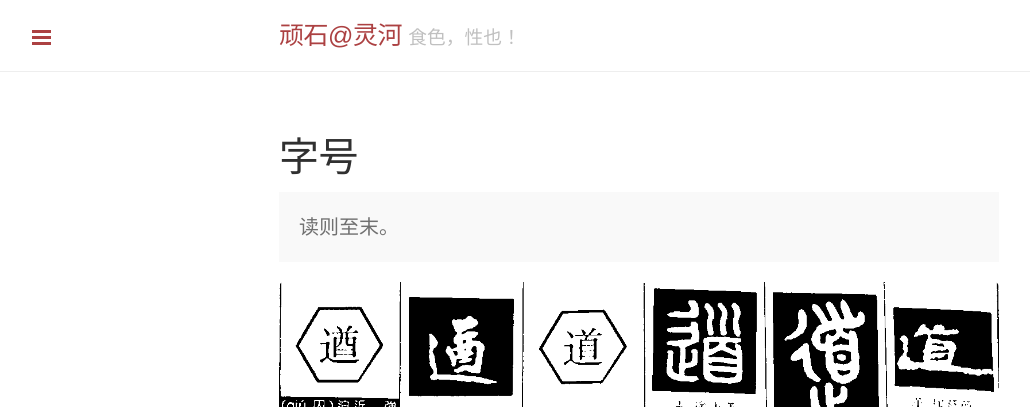
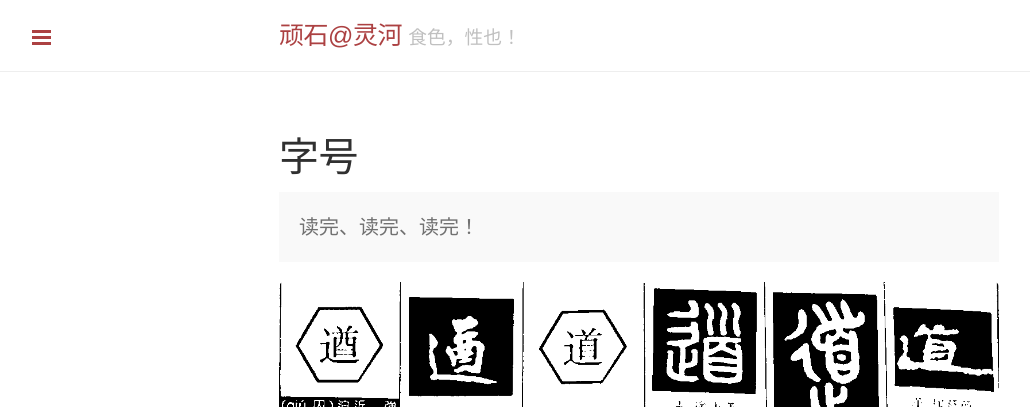
Before and after one commit to outsinre/zh-blog, a Jekyll site: the page built from about.md, in a window 1280 px wide. Shown: the top 407 px of the page, without its empty margins (1-1031 px from the left). Built offline with Jekyll 4.4.1, drawn with Linux system fonts in a browser that asks for light colours.

Commit message:
change about me

```diff
--- a/about.md
+++ b/about.md
@@ -4,7 +4,7 @@ title: 字号
 ---
 
 <p class="message">
-读则至末。
+读完、读完、读完！
 </p>
 
 ![道]({{site.baseurl}}assets/daoism.gif)
```
